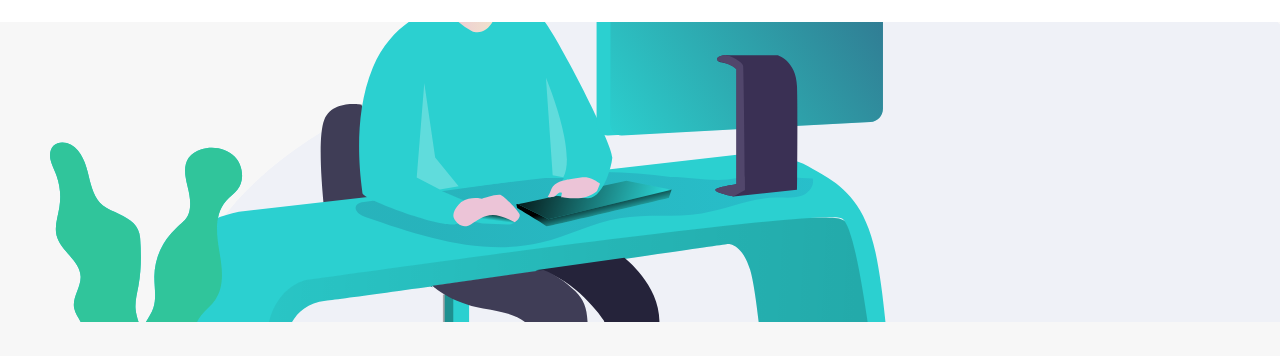
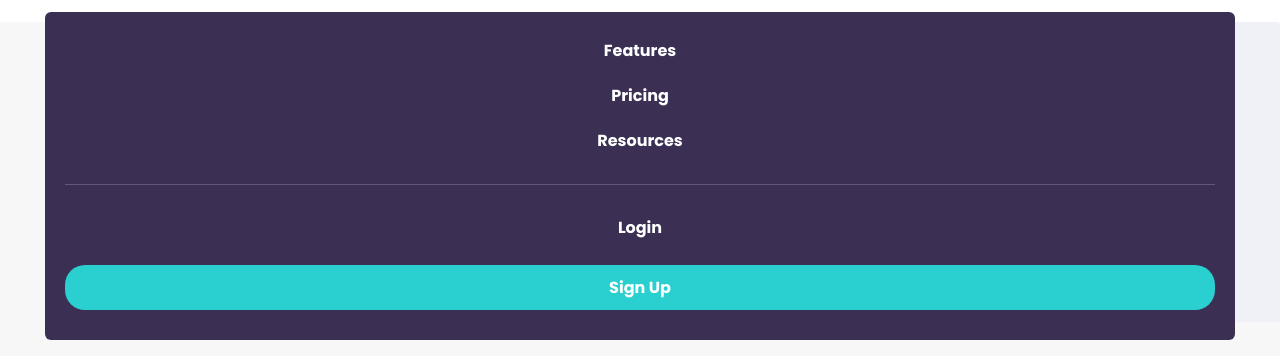
Before and after one commit to tadeubdev/shortly-frontend-mentor, a plain HTML site: page index.html in a window 1280 px wide. Both pictures are taken after a click on the link 1237 px from the left and 47 px from the top of the page. Shown: the part 78-434 px from the top of the page. Drawn offline with Linux system fonts and the light colour scheme.

Commit message:
feat: add script to open-close menu on click

```diff
--- a/css/style.css
+++ b/css/style.css
@@ -82,6 +82,10 @@ body {
     margin: auto;
     border-radius: 6px;
     background-color: var(--secondary-color);
+}
+
+#navbar-links.active {
+    display: block;
 }
 
 #navbar-links ul {
--- a/index.html
+++ b/index.html
@@ -9,6 +9,7 @@
   <link rel="preconnect" href="https://fonts.googleapis.com">
   <link rel="preconnect" href="https://fonts.gstatic.com" crossorigin>
   <link href="https://fonts.googleapis.com/css2?family=Poppins:wght@500;700&display=swap" rel="stylesheet">
+  <script defer src="js/script.js"></script>
 </head>
 <body>
 
--- /dev/null
+++ b/js/script.js
@@ -0,0 +1,19 @@
+window.addEventListener('load', function() {
+    document.querySelector('#navbar-menu a').addEventListener('click', function(e) {
+        e.preventDefault();
+        document.querySelector('#navbar-links').classList.toggle('active');
+    });
+
+    (function handleCloseMenuOnDocumentOutsideClick() {
+        document.addEventListener('click', function(e) {
+            let elmActual = e.target;
+            while (elmActual.parentNode) {
+                if (elmActual.id === 'navbar-links' || elmActual.id === 'navbar-menu') {
+                    return;
+                }
+                elmActual = elmActual.parentNode;
+            }
+            document.querySelector('#navbar-links').classList.remove('active');
+        });
+    })();
+});
```
